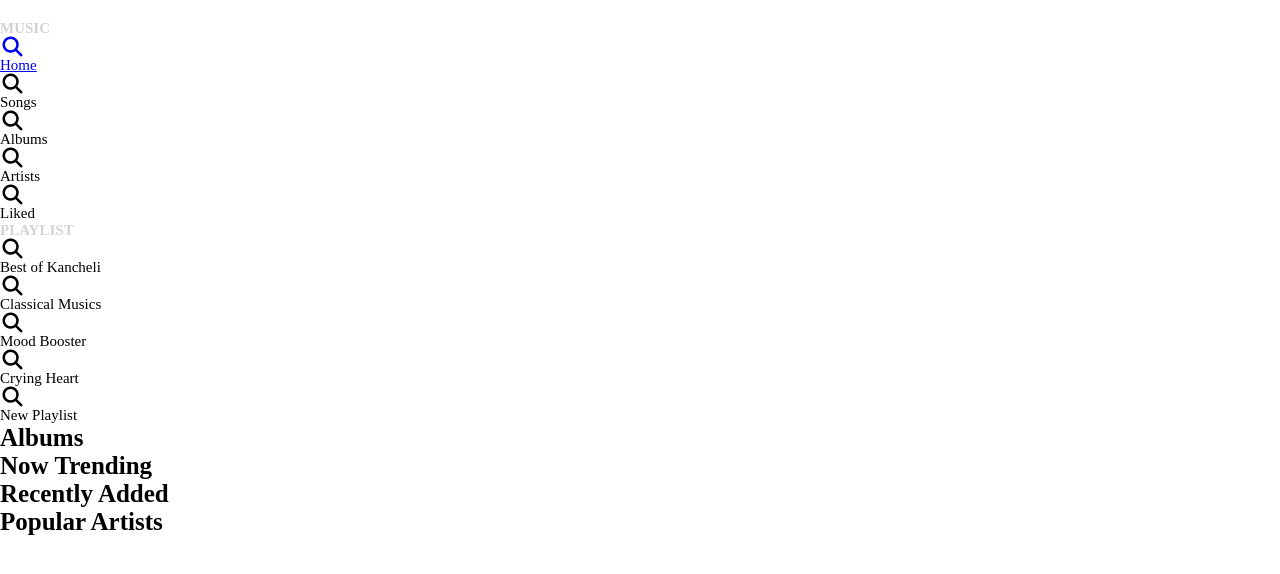
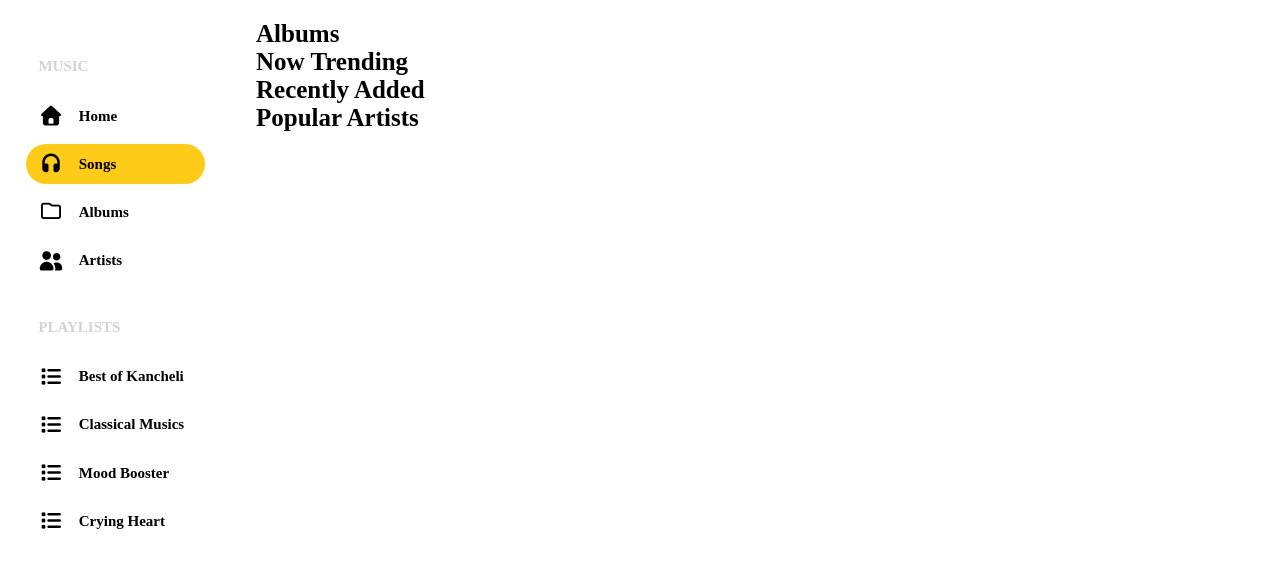
Before and after one commit to calvindalenta/MusicApp.Static, a plain HTML site: page index.html in a window 1280 px wide. Shown: the part 60-634 px from the top of the page. Drawn offline with Linux system fonts and the light colour scheme.

Commit message:
Style nav menu

```diff
--- a/index.html
+++ b/index.html
@@ -26,48 +26,40 @@
                 MUSIC
             </p>
             <a class="nav-item" href="#">
-                <i class="fas fa-search fa-2x"></i>
+                <i class="fas fa-home fa-2x"></i>
                 <p>Home</p>
             </a>
-            <a class="nav-item">
-                <i class="fas fa-search fa-2x"></i>
+            <a class="nav-item active" href="#">
+                <i class="fas fa-headphones fa-2x"></i>
                 <p>Songs</p>
             </a>
-            <a class="nav-item">
-                <i class="fas fa-search fa-2x"></i>
+            <a class="nav-item" href="#">
+                <i class="far fa-folder fa-2x"></i>
                 <p>Albums</p>
             </a>
-            <a class="nav-item">
-                <i class="fas fa-search fa-2x"></i>
+            <a class="nav-item" href="#">
+                <i class="fas fa-user-friends fa-2x"></i>
                 <p>Artists</p>
-            </a>
-            <a class="nav-item">
-                <i class="fas fa-search fa-2x"></i>
-                <p>Liked</p>
             </a>
 
             <p class="nav-header">
-                PLAYLIST
+                PLAYLISTS
             </p>
-            <a class="nav-item">
-                <i class="fas fa-search fa-2x"></i>
+            <a class="nav-item" href="#">
+                <i class="fas fa-list fa-2x"></i>
                 <p>Best of Kancheli</p>
             </a>
-            <a class="nav-item">
-                <i class="fas fa-search fa-2x"></i>
+            <a class="nav-item" href="#">
+                <i class="fas fa-list fa-2x"></i>
                 <p>Classical Musics</p>
             </a>
-            <a class="nav-item">
-                <i class="fas fa-search fa-2x"></i>
+            <a class="nav-item" href="#">
+                <i class="fas fa-list fa-2x"></i>
                 <p>Mood Booster</p>
             </a>
-            <a class="nav-item">
-                <i class="fas fa-search fa-2x"></i>
+            <a class="nav-item" href="#">
+                <i class="fas fa-list fa-2x"></i>
                 <p>Crying Heart</p>
-            </a>
-            <a class="nav-item">
-                <i class="fas fa-search fa-2x"></i>
-                <p>New Playlist</p>
             </a>
         </nav>
 
--- a/styles.css
+++ b/styles.css
@@ -83,7 +83,51 @@ header > .user {
     color: var(--main-orange);
 }
 
+main {
+    display: flex;
+}
+
+main > nav {
+    flex: 1;
+    height: 70vh;
+    /* background-color: red; */
+}
+
+main > .main-section {
+    flex: 4;
+}
+
 .nav-header {
     font-weight: bold;
     color: lightgrey;
+    padding: 5%;
+    margin-left: 10%;
+    margin-top: 10%;
 }
+
+.nav-item {
+    display: flex;
+    align-items: center;
+    justify-content: flex-start;
+
+    width: 70%;
+    padding: 4% 5%;
+    margin-left: 10%;
+    margin-top: 3%;
+
+    background-color: transparent;
+
+    border-radius: 3rem;
+
+    text-decoration: none;
+    font-weight: bold;
+    color: black;
+}
+
+.active {
+    background-color: var(--main-orange);
+}
+
+.nav-item > i {
+    margin-right: 10%;
+}
```
